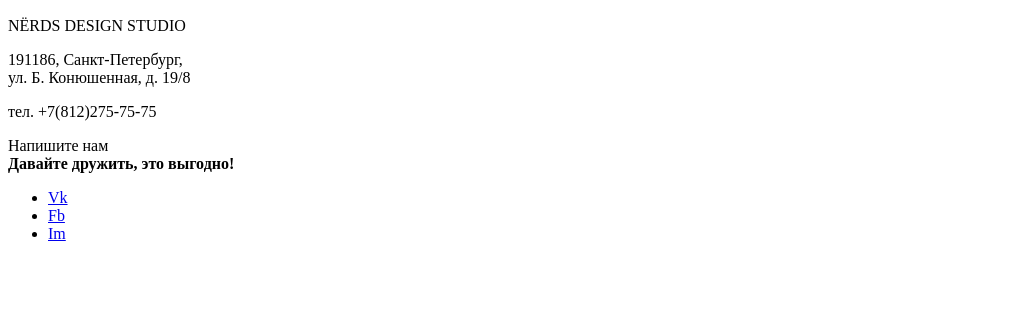
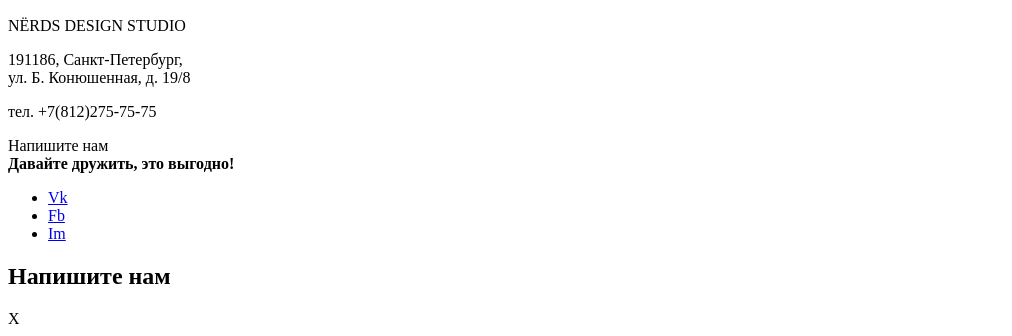
Before and after one commit to Kroshka-Shi/531323-nerds, a plain HTML site: page index.html in a window 1280 px wide. Shown: the part 1347-1683 px from the top of the page, without its empty margins (0-1012 px from the left). Before the commit the page ends 1606 px from the top, so only its background shows below. Drawn offline with Linux system fonts and the light colour scheme.

Commit message:
Исправляет ошибку в разметке

```diff
--- a/index.html
+++ b/index.html
@@ -8,7 +8,7 @@
 
     <header class="main-header">
       <nav class="main-navigation">
-        <a class="header-logo"><img crs="img/logo.png" alt="Логотип"></a>
+        <a class="header-logo"><img src="img/logo.png" alt="Логотип"></a>
         <ul class="header-navigation">
           <li><a href="#">Студия</a></li>
           <li><a href="#">Клиенты</a></li>
@@ -126,6 +126,12 @@
 					</ul>
 				</div>
 			</footer>
+
+			<section class="write-us">
+				<h2> Напишите нам</h2>
+				<!--FORM-->
+				<span class="close">X</span>
+			</section>
     </main>
 
   </body>
```
